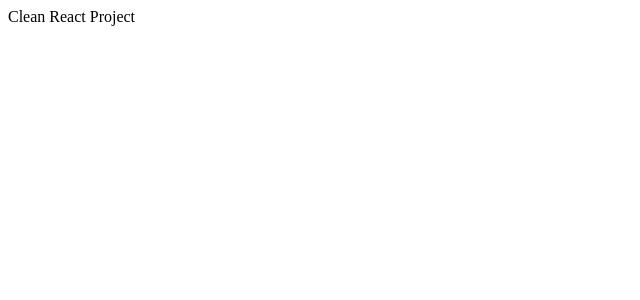
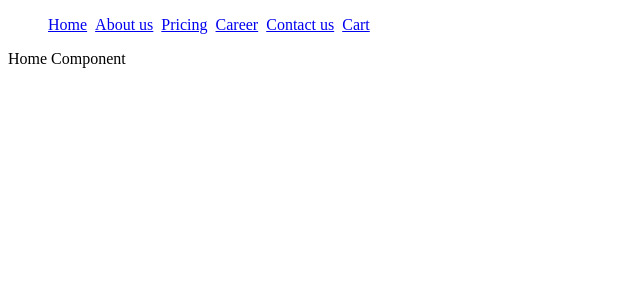
Before and after one commit to RitikTailor15/company_website, a React (Create React App) app: page / in a window 1280 px wide. Shown: the top 300 px of the page, without its empty margins (0-640 px from the left). Built offline with nearby package versions, Linux system fonts and the light colour scheme.

Commit message:
Configured react router dom and routes

```diff
--- a/package.json
+++ b/package.json
@@ -8,6 +8,7 @@
     "@testing-library/user-event": "^13.5.0",
     "react": "^18.3.1",
     "react-dom": "^18.3.1",
+    "react-router-dom": "^6.23.0",
     "react-scripts": "5.0.1",
     "web-vitals": "^2.1.4"
   },
--- a/src/App.js
+++ b/src/App.js
@@ -1,5 +1,44 @@
+import { Route, Routes, Link } from "react-router-dom";
+
 function App() {
-  return <div className="App">Clean React Project</div>;
+  return (
+    <div>
+      <ul
+        style={{
+          display: "flex",
+          gap: "0.5rem",
+          listStyleType: "none",
+        }}
+      >
+        <li>
+          <Link to="/">Home</Link>
+        </li>
+        <li>
+          <Link to="/about">About us</Link>
+        </li>
+        <li>
+          <Link to="/pricing">Pricing</Link>
+        </li>
+        <li>
+          <Link to="/career">Career</Link>
+        </li>
+        <li>
+          <Link to="/contact">Contact us</Link>
+        </li>
+        <li>
+          <Link to="/cart">Cart</Link>
+        </li>
+      </ul>
+      <Routes>
+        <Route path="/" element={<div>Home Component</div>} />
+        <Route path="/about" element={<div>About Component</div>} />
+        <Route path="/pricing" element={<div>Pricing Component</div>} />
+        <Route path="/career" element={<div>Career Component</div>} />
+        <Route path="/contact" element={<div>Contact us Component</div>} />
+        <Route path="/cart" element={<div>Cart Component</div>} />
+      </Routes>
+    </div>
+  );
 }
 
 export default App;
--- a/src/index.js
+++ b/src/index.js
@@ -1,10 +1,14 @@
 import React from "react";
 import ReactDOM from "react-dom/client";
+import { BrowserRouter } from "react-router-dom";
+
 import App from "./App";
 
 const root = ReactDOM.createRoot(document.getElementById("root"));
 root.render(
   <React.StrictMode>
-    <App />
+    <BrowserRouter>
+      <App />
+    </BrowserRouter>
   </React.StrictMode>
 );
```
Also changed, not shown: 1 other file (tests, documents, lock files or other folders).
